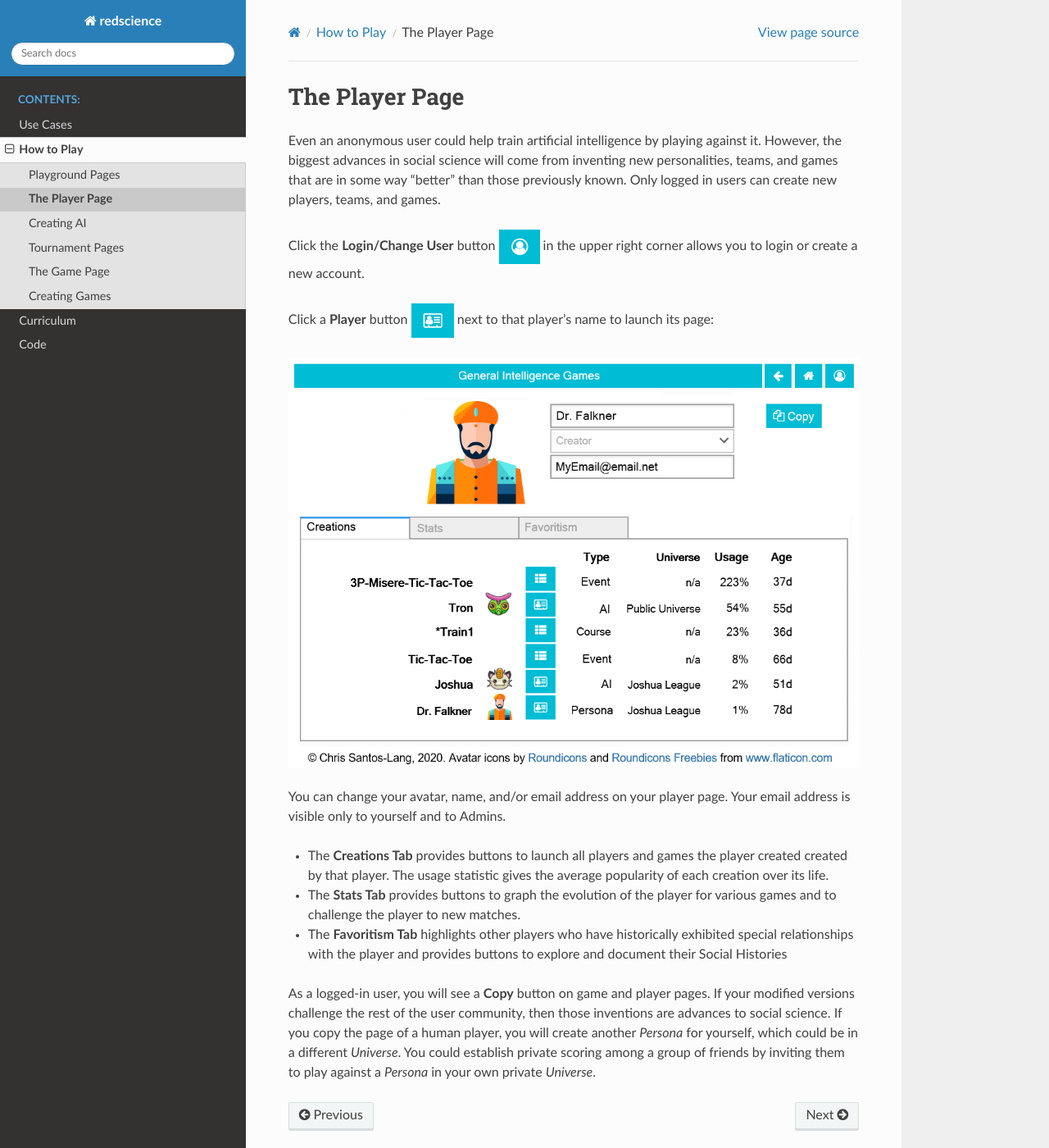
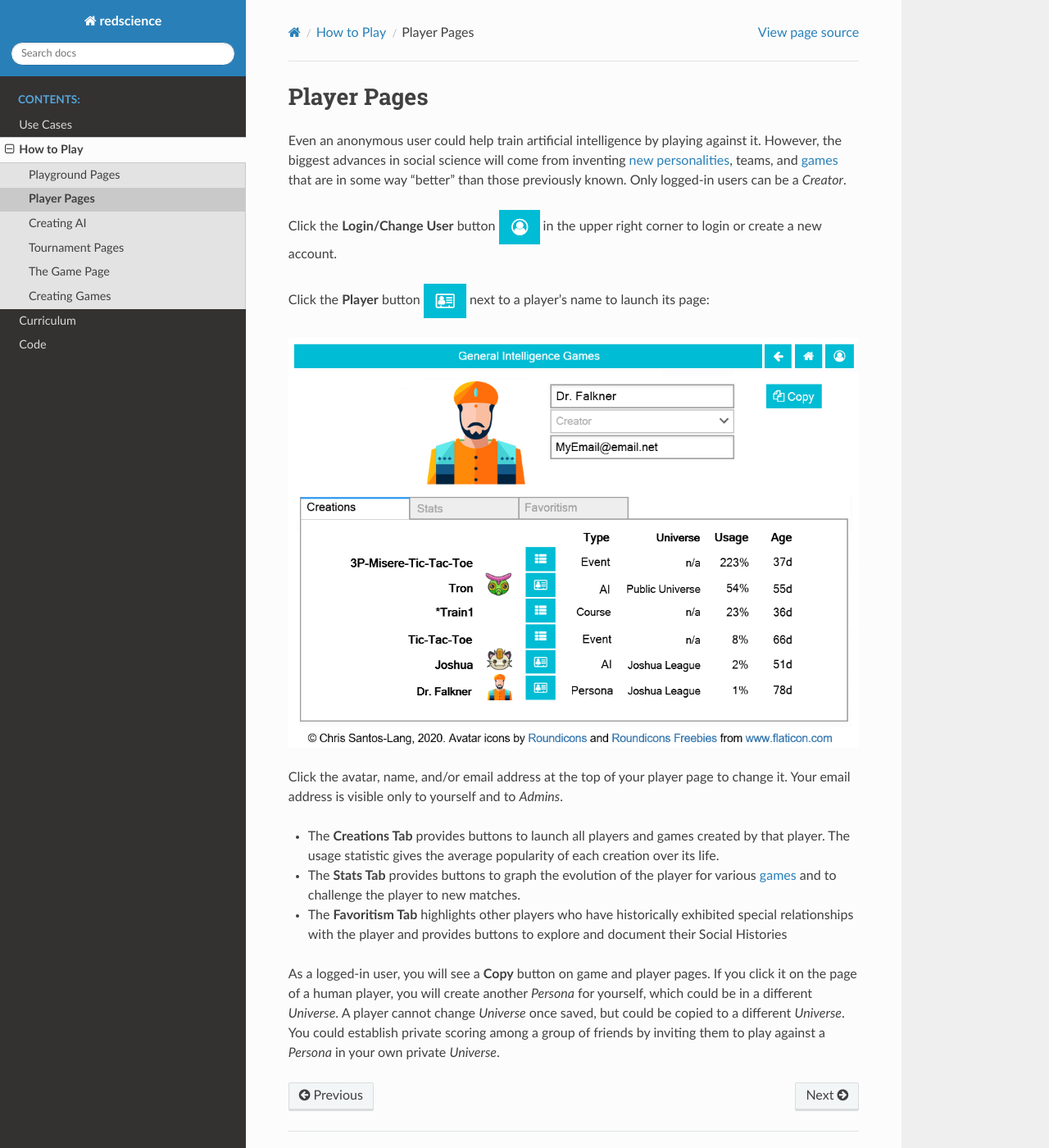
Before and after one commit to ChrisSantosLang/redscience, a Sphinx documentation site: the page built from docs/source/player.rst, in a window 1280 px wide and 1400 px high. Shown: the whole window at 82% size. Built offline with Sphinx 7.4.7 and the Read the Docs theme 2.0.0, drawn with Linux system fonts in a browser that asks for light colours; pages that are not in the unit, such as notebooks, are missing from menus.

Commit message:
Update player.rst

```diff
--- a/docs/source/player.rst
+++ b/docs/source/player.rst
@@ -1,42 +1,40 @@
-===============
-The Player Page
-===============
+============
+Player Pages
+============
 
 Even an anonymous user could help train artificial intelligence by
 playing against it. However, the biggest advances in social science will
-come from inventing new personalities, teams, and games that are in some way
-"better" than those previously known. Only logged in users can create
-new players, teams, and games.
+come from inventing :doc:`new personalities <playerfactory>`, teams, and
+:doc:`games <gamefactory>` that are in some way "better" than those previously
+known. Only logged-in users can be a *Creator*.
 
 Click the **Login/Change User** button |loginbutton| in the upper
-right corner allows you to login or create a new account.
+right corner to login or create a new account.
 
-Click a **Player** button |playerbutton| next to that player's name
+Click the **Player** button |playerbutton| next to a player's name
 to launch its page:
 
 .. image:: releases/images/Creations.png
 
-You can change your avatar, name, and/or email address on your player
-page. Your email address is visible only to yourself and to
-Admins.
+Click the avatar, name, and/or email address at the top of your player page to
+change it. Your email address is visible only to yourself and to *Admins*.
 
 * The **Creations Tab** provides buttons to launch all players and games
-  the player created created by that player. The usage statistic
-  gives the average popularity of each creation over its life.
+  created by that player. The usage statistic gives the average popularity
+  of each creation over its life.
 * The **Stats Tab** provides buttons to graph the evolution of the
-  player for various games and to challenge the player to new matches.
+  player for various :doc:`games <game>` and to challenge the player to
+  new matches.
 * The **Favoritism Tab** highlights other players who have
   historically exhibited special relationships with the player and
   provides buttons to explore and document their Social Histories
 
 As a logged-in user, you will see a **Copy** button on game and
-player pages. If your modified versions challenge the rest of the
-user community, then those inventions are advances to social science.
-If you copy the page of a human player, you will create another
-*Persona* for yourself, which could be in a different *Universe*.
-You could establish private scoring among a group of friends by
-inviting them to play against a *Persona* in your own private
-*Universe*.
+player pages. If you click it on the page of a human player, you will create
+another *Persona* for yourself, which could be in a different *Universe*.
+A player cannot change *Universe* once saved, but could be copied to a different
+*Universe*. You could establish private scoring among a group of friends by
+inviting them to play against a *Persona* in your own private *Universe*.
 
 .. |playerbutton| image:: releases/images/playerbutton.png
 .. |loginbutton| image:: releases/images/loginbutton.png
```
